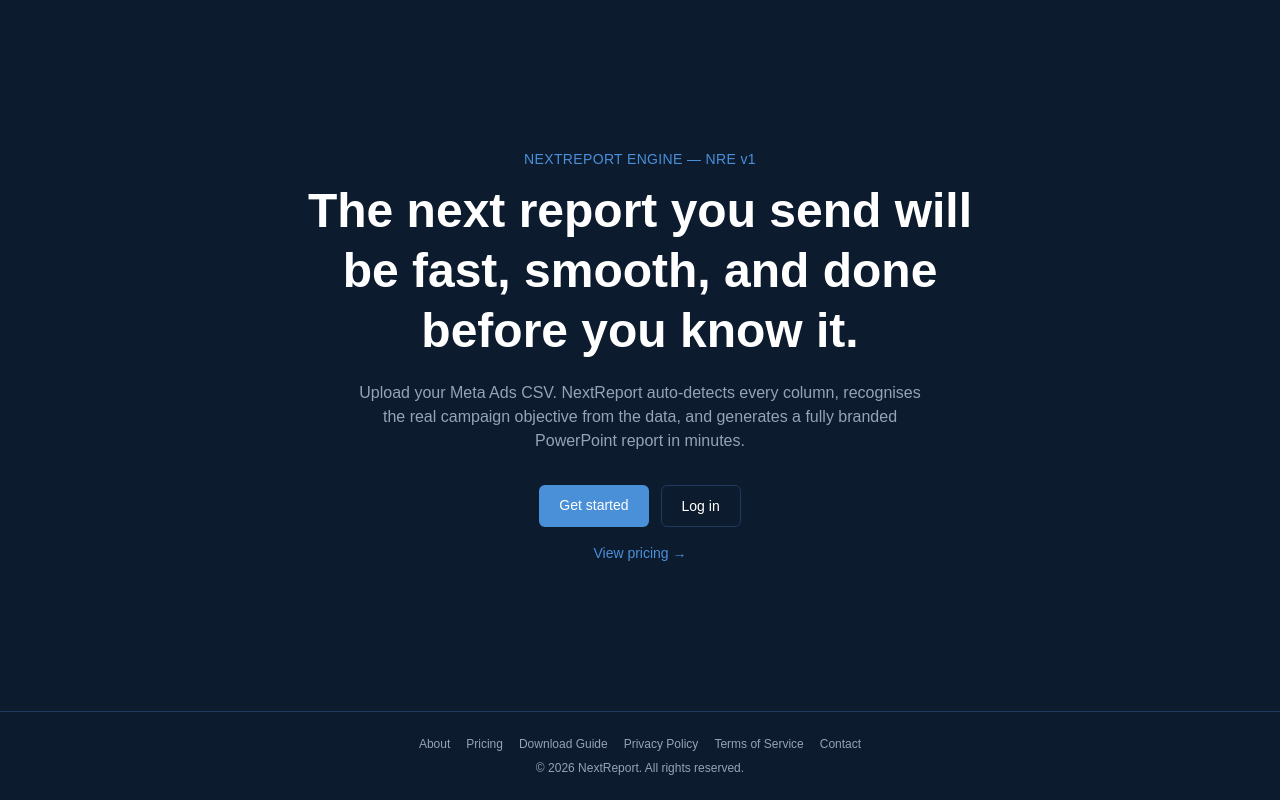
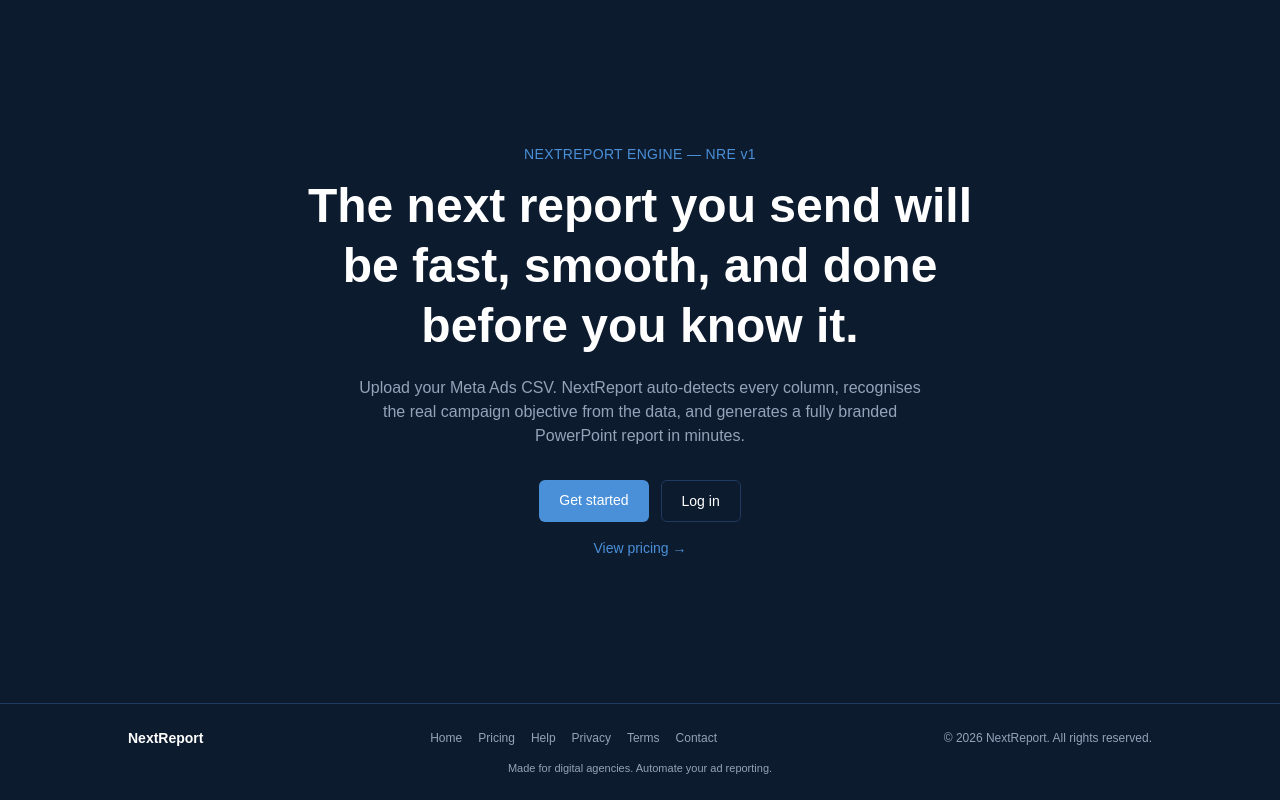
Before and after one commit to nextreport-app/NRE, a Next.js app: page / in a window 1280 px wide. Built offline with nearby package versions, Linux system fonts and the light colour scheme; no server answers.

Commit message:
Redesign footer with brand spec - three column layout

```diff
--- a/src/app/layout.tsx
+++ b/src/app/layout.tsx
@@ -32,16 +32,22 @@
     >
       <body className="min-h-full flex flex-col bg-navy text-ink-secondary">
         <Providers>{children}</Providers>
-        <footer className="border-t border-navy-border px-6 py-6 text-center text-xs text-ink-muted">
-          <nav className="flex flex-wrap items-center justify-center gap-x-4 gap-y-1">
-            <Link href="/about" className="hover:text-ink-secondary">About</Link>
-            <Link href="/pricing" className="hover:text-ink-secondary">Pricing</Link>
-            <Link href="/help/download" className="hover:text-ink-secondary">Download Guide</Link>
-            <Link href="/privacy" className="hover:text-ink-secondary">Privacy Policy</Link>
-            <Link href="/terms" className="hover:text-ink-secondary">Terms of Service</Link>
-            <Link href="/contact" className="hover:text-ink-secondary">Contact</Link>
-          </nav>
-          <p className="mt-2">© 2026 NextReport. All rights reserved.</p>
+        <footer className="border-t border-navy-border bg-navy px-6 py-6">
+          <div className="mx-auto flex max-w-5xl flex-col items-center gap-4 text-center sm:flex-row sm:items-center sm:justify-between sm:text-left">
+            <span className="text-sm font-semibold text-white">NextReport</span>
+            <nav className="flex flex-wrap items-center justify-center gap-x-4 gap-y-1 text-xs text-ink-muted">
+              <Link href="/" className="hover:text-ink-secondary">Home</Link>
+              <Link href="/pricing" className="hover:text-ink-secondary">Pricing</Link>
+              <Link href="/help/download" className="hover:text-ink-secondary">Help</Link>
+              <Link href="/privacy" className="hover:text-ink-secondary">Privacy</Link>
+              <Link href="/terms" className="hover:text-ink-secondary">Terms</Link>
+              <Link href="/contact" className="hover:text-ink-secondary">Contact</Link>
+            </nav>
+            <span className="text-xs text-ink-muted">© 2026 NextReport. All rights reserved.</span>
+          </div>
+          <p className="mt-3 text-center text-[11px] text-ink-muted">
+            Made for digital agencies. Automate your ad reporting.
+          </p>
         </footer>
       </body>
     </html>
```
